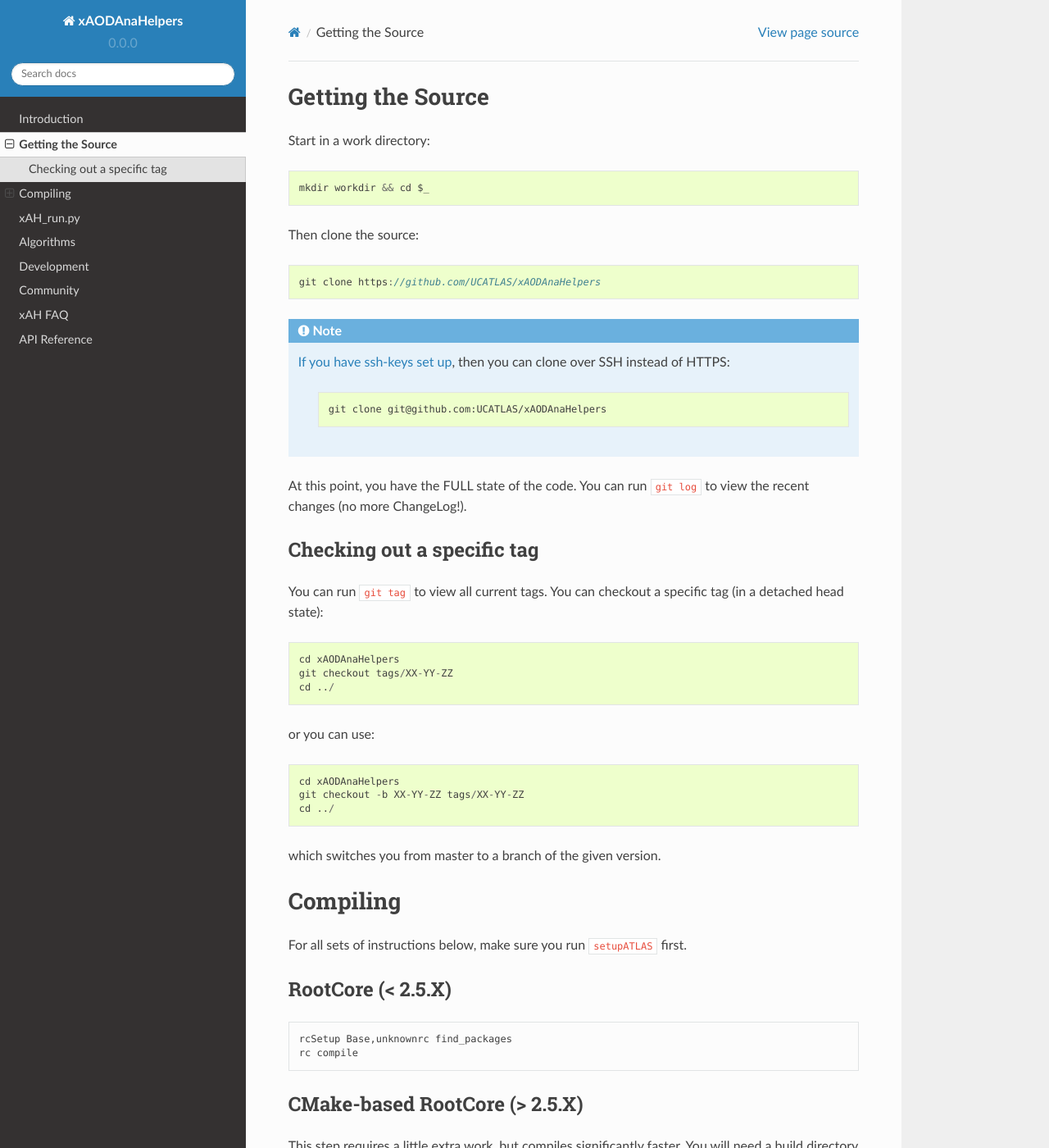
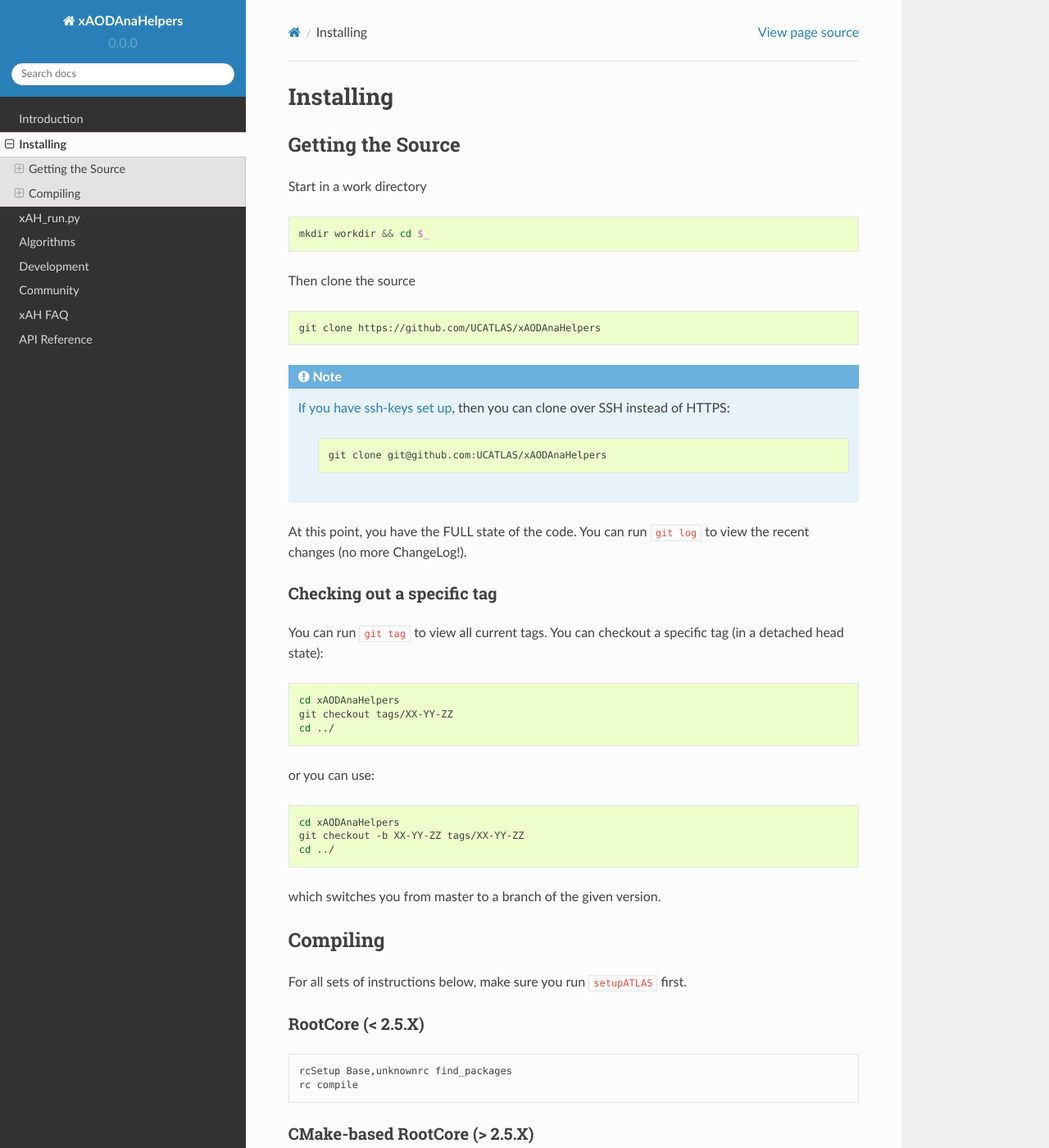
Before and after one commit to UCATLAS/xAODAnaHelpers, a Sphinx documentation site: the page built from docs/Installing.rst, in a window 1280 px wide and 1400 px high. Shown: the whole window at 82% size. Built offline with Sphinx 7.4.7 and the Read the Docs theme 2.0.0, drawn with Linux system fonts in a browser that asks for light colours; pages that are not in the unit, such as notebooks, are missing from menus; some of the changed text lies outside the part shown.

Commit message:
[skip ci] fix up documentation errors

```diff
--- a/docs/Installing.rst
+++ b/docs/Installing.rst
@@ -1,11 +1,18 @@
+Installing
+==========
+
 Getting the Source
-==================
+------------------
 
-Start in a work directory::
+Start in a work directory
+
+.. code-block:: bash
 
   mkdir workdir && cd $_
 
-Then clone the source::
+Then clone the source
+
+.. code-block:: bash
 
   git clone https://github.com/UCATLAS/xAODAnaHelpers
 
@@ -13,22 +20,26 @@
 
     `If you have ssh-keys set up <https://help.github.com/articles/generating-ssh-keys/>`_, then you can clone over SSH instead of HTTPS:
 
-      .. code-block:: none
+      .. code-block:: bash
 
-          git clone git@github.com:UCATLAS/xAODAnaHelpers
+        git clone git@github.com:UCATLAS/xAODAnaHelpers
 
 At this point, you have the FULL state of the code. You can run ``git log`` to view the recent changes (no more ChangeLog!).
 
 Checking out a specific tag
----------------------------
+~~~~~~~~~~~~~~~~~~~~~~~~~~~
 
-You can run ``git tag`` to view all current tags. You can checkout a specific tag (in a detached head state)::
+You can run ``git tag`` to view all current tags. You can checkout a specific tag (in a detached head state):
+
+.. code-block:: bash
 
   cd xAODAnaHelpers
   git checkout tags/XX-YY-ZZ
   cd ../
 
-or you can use::
+or you can use:
+
+.. code-block:: bash
 
   cd xAODAnaHelpers
   git checkout -b XX-YY-ZZ tags/XX-YY-ZZ
@@ -38,12 +49,12 @@
 
 
 Compiling
-=========
+---------
 
 For all sets of instructions below, make sure you run ``setupATLAS`` first.
 
 RootCore (< 2.5.X)
-------------------
+~~~~~~~~~~~~~~~~~~
 
 .. parsed-literal::
 
@@ -52,9 +63,11 @@
     rc compile
 
 CMake-based RootCore (> 2.5.X)
-------------------------------
+~~~~~~~~~~~~~~~~~~~~~~~~~~~~~~
 
-This step requires a little extra work, but compiles significantly faster. You will need a build directory that builds all your checked-out packages which is separate from your source code::
+This step requires a little extra work, but compiles significantly faster. You will need a build directory that builds all your checked-out packages which is separate from your source code:
+
+.. code-block:: bash
 
   mkdir build && cd $_
 
@@ -68,7 +81,9 @@
   cmake ../
   make
 
-The last thing you need to do is get your environment set up correctly, so you will need to source ``setup.sh``::
+The last thing you need to do is get your environment set up correctly, so you will need to source ``setup.sh``:
+
+.. code-block:: bash
 
   source build/${BINARY_TAG}/setup.sh
 
```
